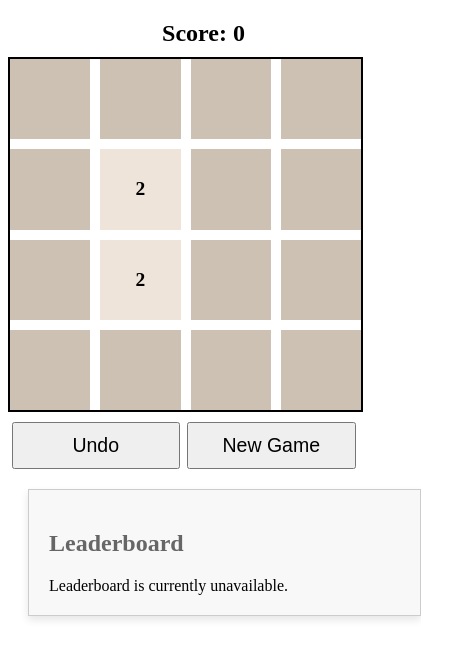
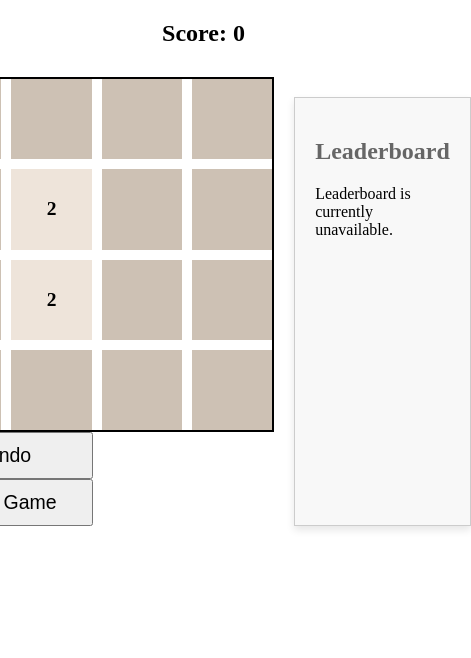
Before and after one commit to jkoeb8762/2048-Game, a website: page index.html in a window 390 px wide. Shown: the whole page, 471 px wide, since content can reach past the window. Drawn offline with Linux system fonts and the light colour scheme; no server answers.

Commit message:
More changes for mobile display

```diff
--- a/index.html
+++ b/index.html
@@ -7,20 +7,18 @@
     <link rel="stylesheet" href="style.css">
 </head>
 <body>
-    <div id="gameWrapper">
-        <div id="scoreContainer">Score: <span id="score">0</span></div>
-        <div id="gameContainer">
-            <!-- Game tiles will be dynamically inserted here -->
-        </div>
-        <div id="buttonContainer">
-            <button id="undoButton">Undo</button>
+    <div id="scoreContainer" aria-live="polite">Score: <span id="score">0</span></div>
+    <div id="gameArea"> <!-- Flex container for both game and leaderboard -->
+        <div id="gameWrapper">
+            <div id="gameContainer">
+                <!-- Game tiles will be dynamically inserted here -->
+            </div>
+            <button id="undoButton" tabindex="0" aria-label="Undo last move">Undo</button>
             <button id="restartButton">New Game</button>
         </div>
         <div id="leaderboardContainer">
             <h2>Leaderboard</h2>
-            <div id="leaderboard">
-                <!-- Leaderboard entries will be dynamically inserted here -->
-            </div>
+            <div id="leaderboard" aria-live="assertive" aria-atomic="true"></div>
         </div>
     </div>
     <script src="script_new.js"></script>
--- a/style.css
+++ b/style.css
@@ -93,7 +93,7 @@ h2 {
 }
 
 /* Mobile-specific styles */
-@media (max-width: 600px) {
+@media (max-width: 768px) {
     /* Reset gameWrapper to stack the components vertically on mobile */
     #gameWrapper {
         flex-direction: column;
```
